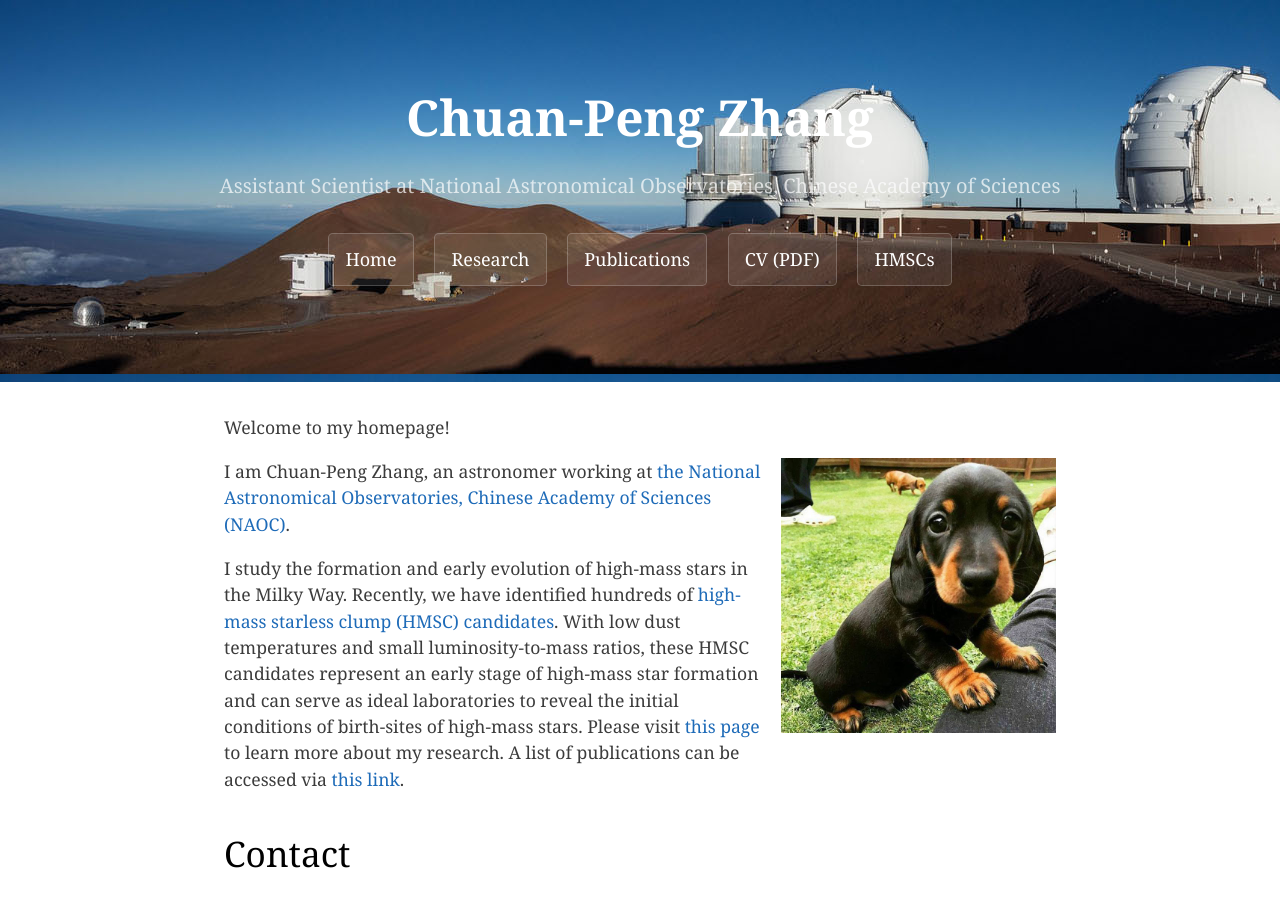
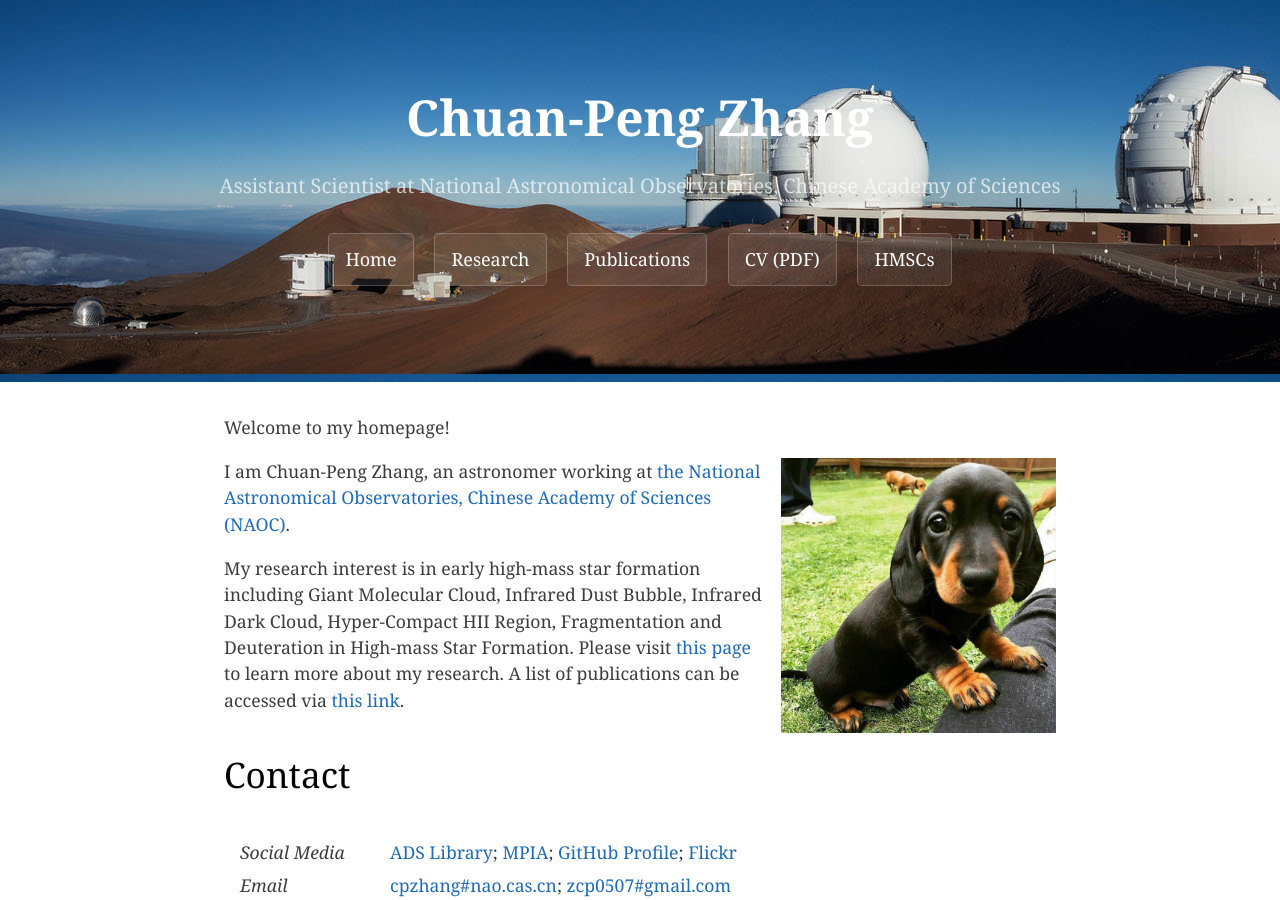
Before and after one commit to zcp521/zcp521.github.io, a Jekyll site: the page built from index.html, in a window 1280 px wide and 900 px high. Built offline with Jekyll 4.4.1, drawn with Linux system fonts in a browser that asks for light colours; the list of posts is cut into pages by our own code.

Commit message:
Update index.html

```diff
--- a/index.html
+++ b/index.html
@@ -16,12 +16,10 @@ tagline: "Assistant Scientist at National Astronomical Observatories, Chinese Ac
 		Chinese Academy of Sciences (NAOC)</a>.
 	</p>
 	<p style="width: 65%">
-		I study the formation and early evolution of high-mass stars in the
-		Milky Way. Recently, we have identified hundreds of
-		<a href="{{ site.baseurl }}/hmscs.html">high-mass starless clump (HMSC)
-		candidates</a>. With low dust temperatures and small luminosity-to-mass ratios, these HMSC candidates represent an early stage of high-mass star
-		formation and can serve as ideal laboratories to reveal the initial
-		conditions of birth-sites of high-mass stars. Please visit
+
+		My research interest is in early high-mass star formation including Giant Molecular Cloud,
+		Infrared Dust Bubble, Infrared Dark Cloud, Hyper-Compact HII Region, Fragmentation and
+		Deuteration in High-mass Star Formation. Please visit
 		<a href="{{ site.baseurl }}/research.html">this page</a>
 		to learn more about my research. A list of publications
 		can be accessed via <a href="{{ site.baseurl }}/pub.html">
```
